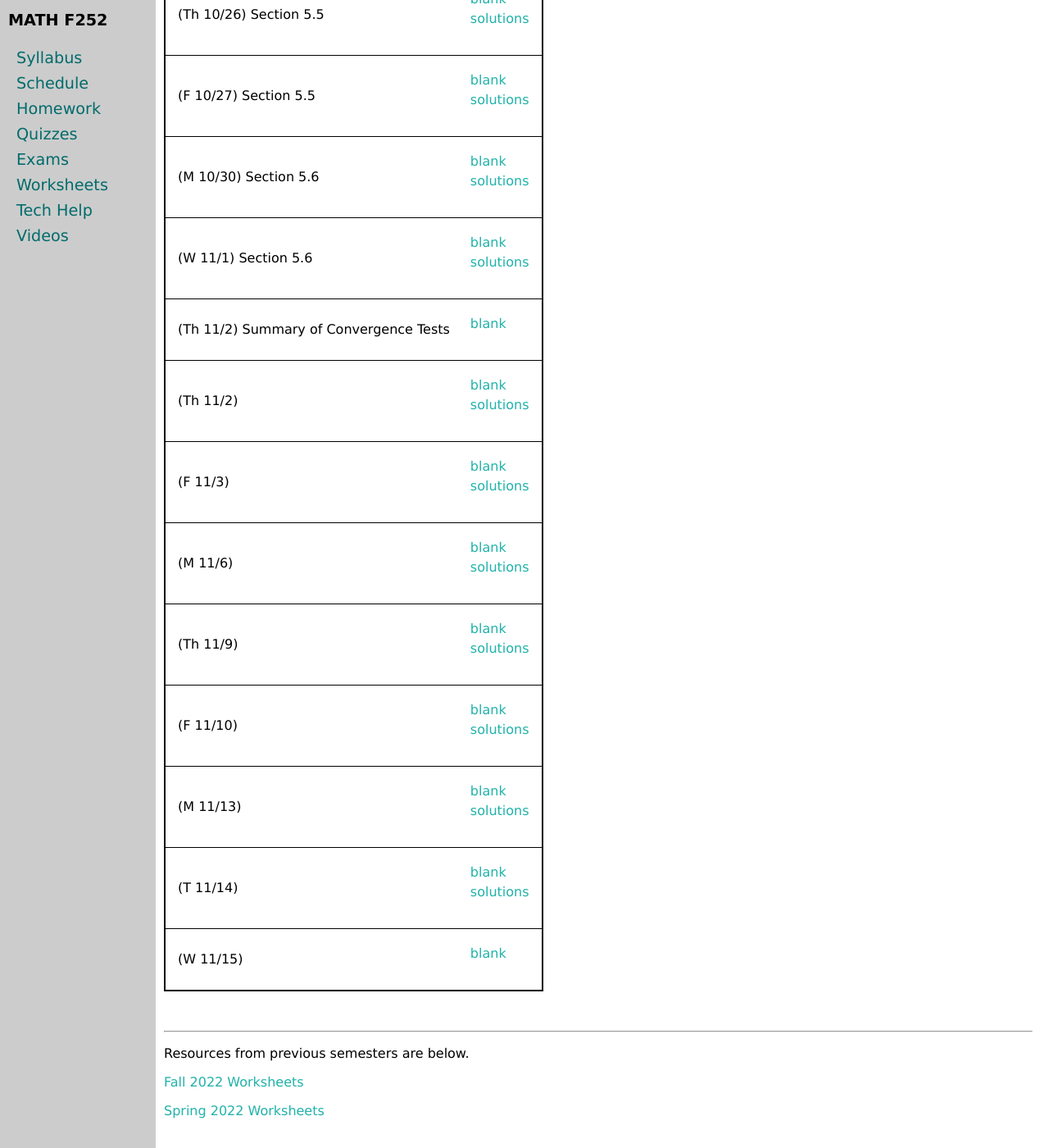
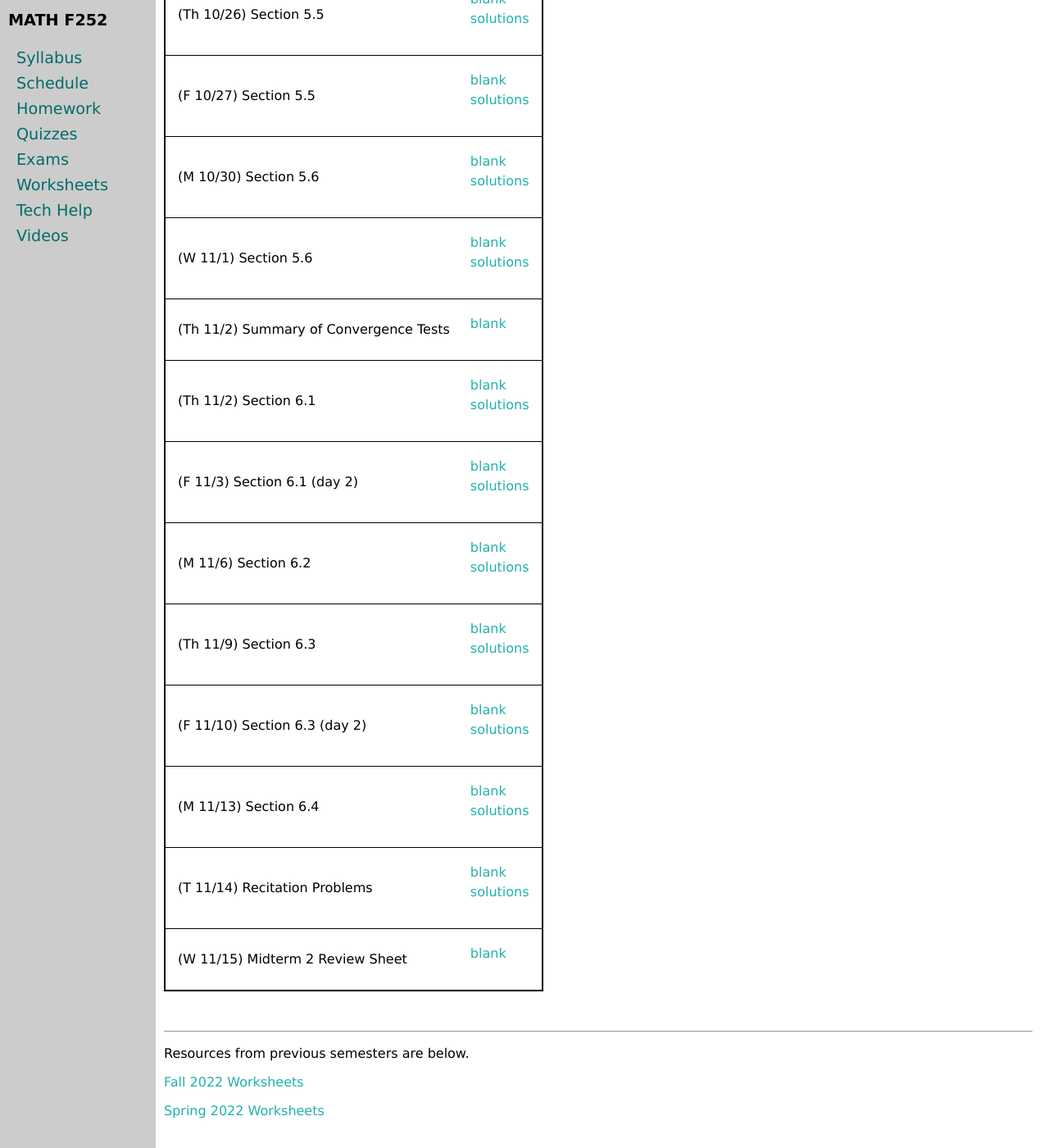
Before and after one commit to uaf-math/calc2, a Jekyll site: the page built from worksheets.md, in a window 1280 px wide and 1400 px high, scrolled down 3328 px. Shown: the whole window at 82% size. Built offline with Jekyll 4.4.1, drawn with Linux system fonts in a browser that asks for light colours.

Commit message:
Update worksheets.yml

```diff
--- a/_data/worksheets.yml
+++ b/_data/worksheets.yml
@@ -108,26 +108,26 @@ worksheets:
   solutions: M252-5-6-b-s.pdf
 - name: (Th 11/2) Summary of Convergence Tests
   blank: convsummary.pdf
-- name: (Th 11/2)
+- name: (Th 11/2) Section 6.1
   blank: M252-6-1-a.pdf
   solutions: M252-6-1-a-s.pdf
-- name: (F 11/3)
+- name: (F 11/3) Section 6.1 (day 2)
   blank: M252-6-1-b.pdf
   solutions: M252-6-1-b-s.pdf
-- name: (M 11/6)
+- name: (M 11/6) Section 6.2
   blank: M252-6-2-a.pdf
   solutions: M252-6-2-a-s.pdf
-- name: (Th 11/9)
+- name: (Th 11/9) Section 6.3
   blank: M252-6-3-a.pdf
   solutions: M252-6-3-a-s.pdf
-- name: (F 11/10)
+- name: (F 11/10) Section 6.3 (day 2)
   blank: M252-6-3-b.pdf
   solutions: M252-6-3-b-s.pdf
-- name: (M 11/13)
+- name: (M 11/13) Section 6.4
   blank: M252-6-3-and-6-4.pdf
   solutions: M252-6-3-and-6-4-s.pdf
-- name: (T 11/14)
+- name: (T 11/14) Recitation Problems
   blank: M252-M2-recitation-probs.pdf
   solutions: M2-practice-s.pdf
-- name: (W 11/15)
+- name: (W 11/15) Midterm 2 Review Sheet
   blank: M252-M2-review.pdf
```
